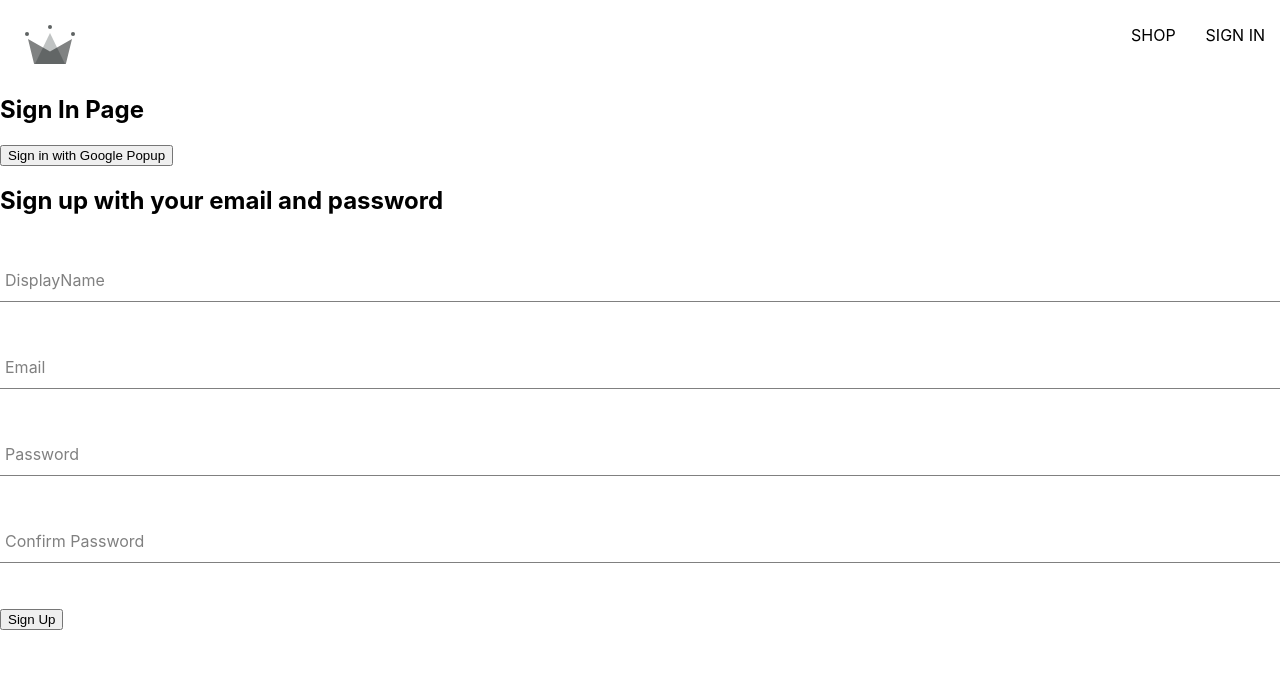
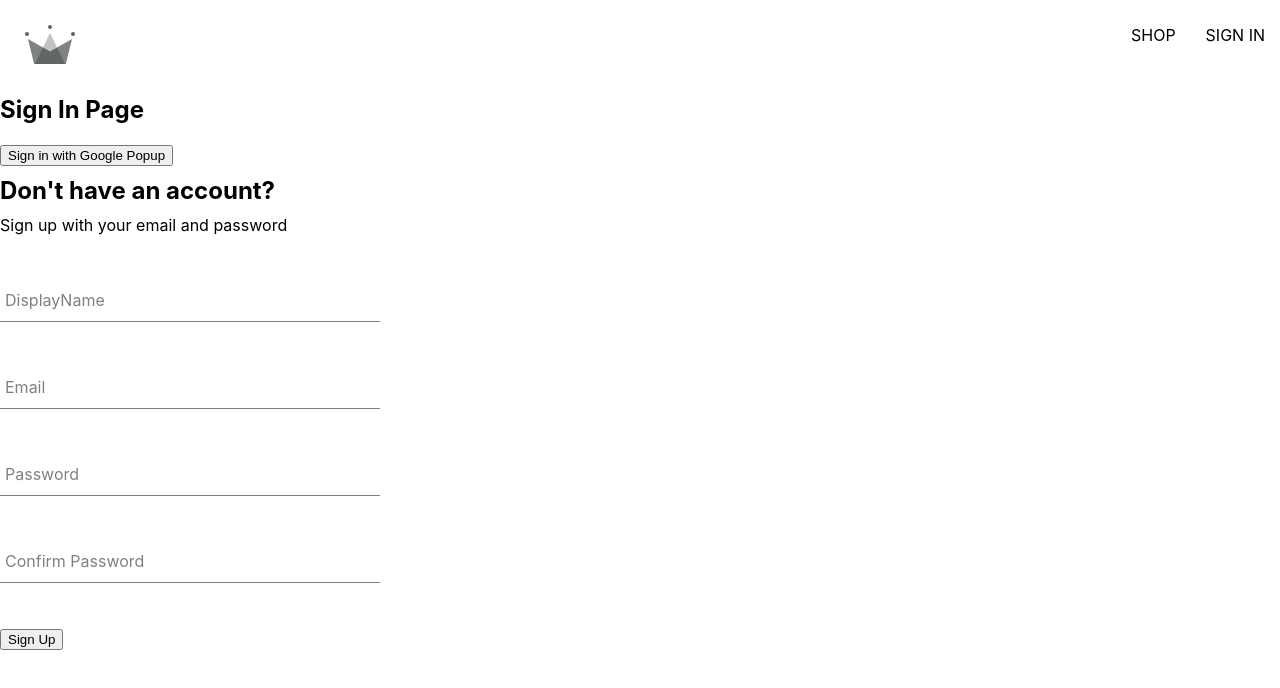
Before and after one commit to NicoleLatifi/crwn-clothing, a React (Create React App) app: page /sign-in in a window 1280 px wide. Shown: the top 688 px of the page. Built offline with nearby package versions, Linux system fonts and the light colour scheme; a web font is replaced by a local one.

Commit message:
style: apply SignUpForm styles

```diff
--- a/src/components/sign-up-form/sign-up-form.component.jsx
+++ b/src/components/sign-up-form/sign-up-form.component.jsx
@@ -1,5 +1,6 @@
 import { useState } from "react";
 
+import "./sign-up-form.styles.scss";
 import {
   createAuthUserWithEmailAndPassword,
   createUserDocumentFromAuth,
@@ -54,8 +55,9 @@
   };
 
   return (
-    <div>
-      <h2>Sign up with your email and password</h2>
+    <div className="sign-up-container">
+      <h2>Don't have an account?</h2>
+      <span>Sign up with your email and password</span>
       <form onSubmit={handleSubmit}>
         <FormInput
           label="DisplayName"
--- /dev/null
+++ b/src/components/sign-up-form/sign-up-form.styles.scss
@@ -0,0 +1,9 @@
+.sign-up-container {
+  display: flex;
+  flex-direction: column;
+  width: 380px;
+
+  h2 {
+    margin: 10px 0;
+  }
+}
```
